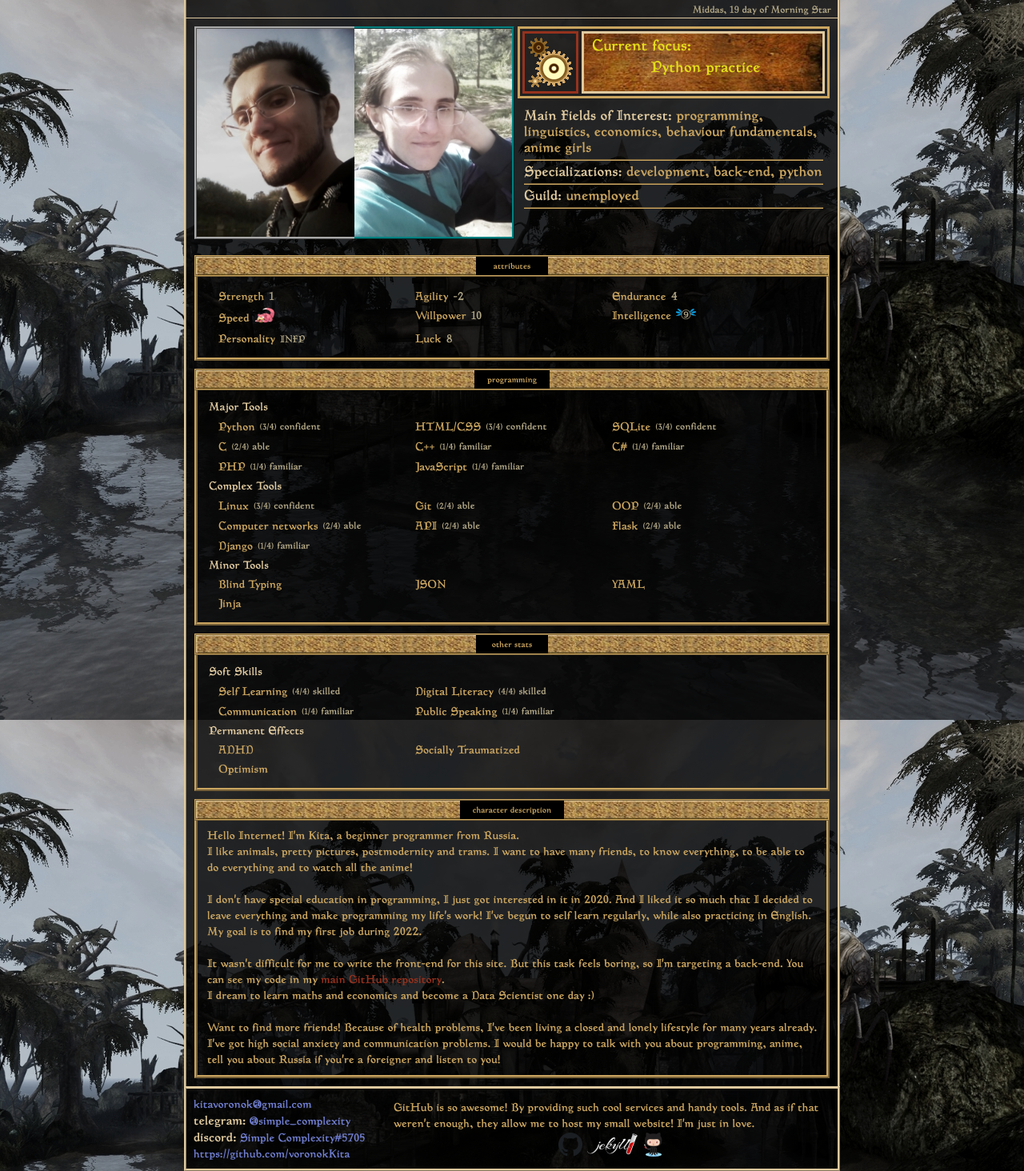
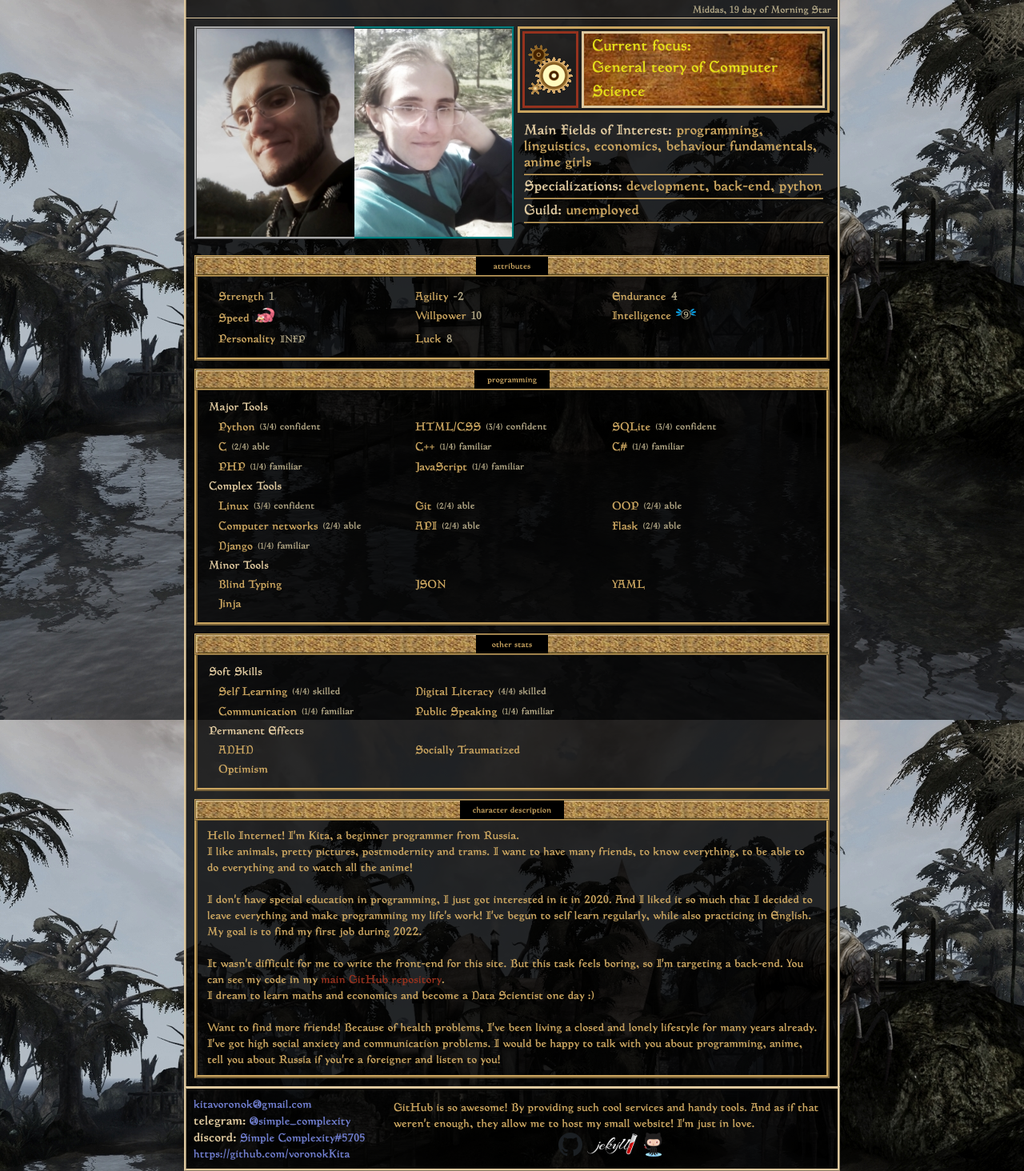
Before and after one commit to voronokKita/voronokKita.github.io, a Jekyll site: the page built from index.html, in a window 1280 px wide. Shown: the whole page at 80% size. Built offline with Jekyll 4.4.1, drawn with Linux system fonts in a browser that asks for light colours.

Commit message:
informatics

```diff
--- a/_data/status.yml
+++ b/_data/status.yml
@@ -1,2 +1,2 @@
-focus: Python practice
+focus: General teory of Computer Science
 status: unemployed
```
